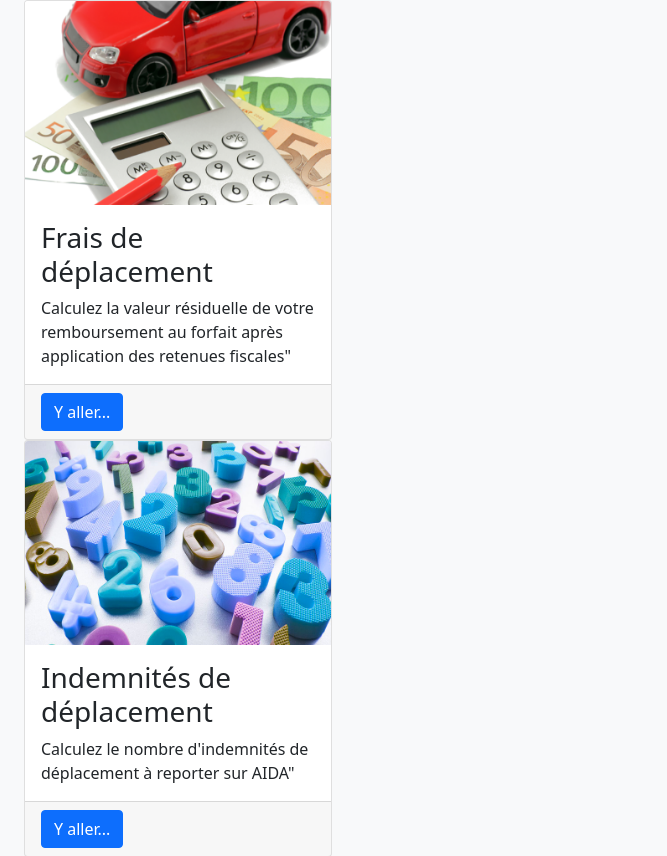
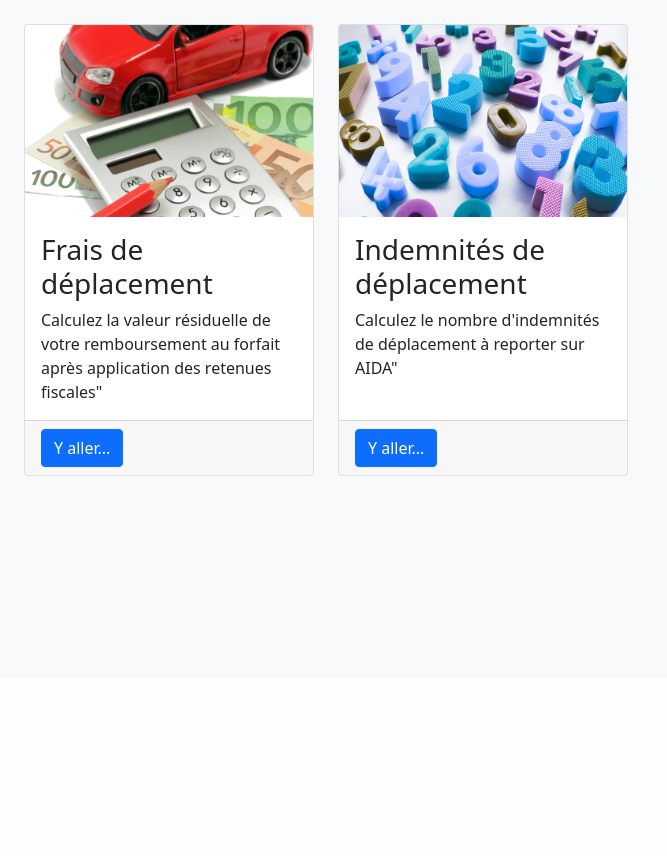
Before and after one commit to pimpim13/django-util, a Django app: page / in a window 1280 px wide. Shown: the part 122-978 px from the top of the page, without its empty margins (0-667 px from the left). After the commit the page ends 598 px from the top, so only its background shows below. Run offline with Django 4.2, Linux system fonts and the light colour scheme; some libraries are stand-ins or nearby versions.

Commit message:
Modification mineure

```diff
--- a/utilproject/templates/home.html
+++ b/utilproject/templates/home.html
@@ -8,7 +8,7 @@
 
 <main class="container-fluid mb-4">
 
-<!--    <section class="row my-4">-->
+    <section class="row my-4">
 <!--        <div class="col-12 col-md-6 col-lg-3">-->
 <!--            <section class="card h-100">-->
 <!--                <img src=" {% static 'images/cover-aticle-pim-730x487.jpg' %}" alt="pim" class="card-img-top"/>-->
```
